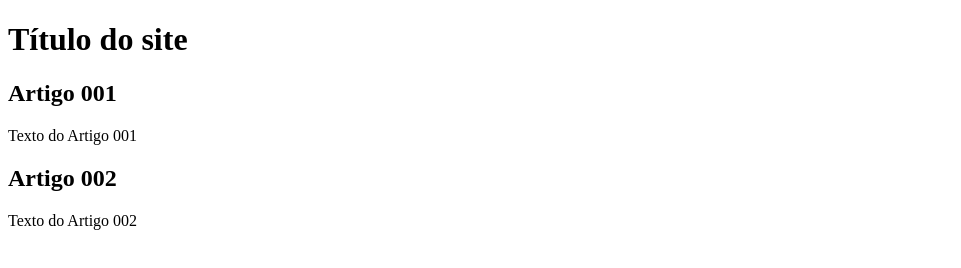
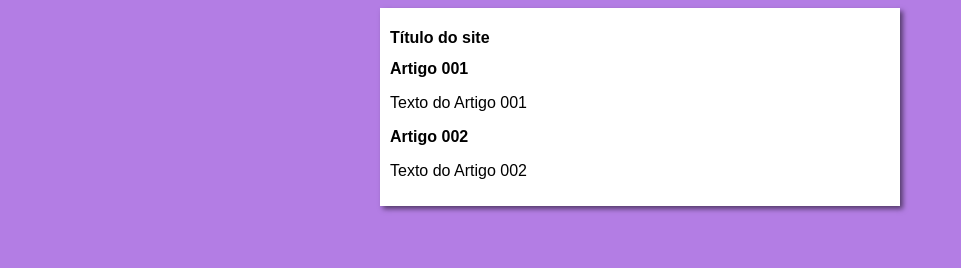
Before and after one commit to Artimes22/projeto-site, a plain HTML site: page index.html in a window 1280 px wide. Shown: the whole page, without its empty margins (0-961 px from the left). Drawn offline with Linux system fonts and the light colour scheme.

Commit message:
comecei o design

```diff
--- /dev/null
+++ b/estilos/style.css
@@ -0,0 +1,15 @@
+* {
+    font-family: Arial, Helvetica, sans-serif;
+    font-size: 16px;
+
+}
+body{
+    background-color: rgb(179, 125, 228);
+}
+main {
+    background-color: white;
+    width: 500px;
+    margin: auto;
+    padding: 10px;
+    box-shadow: 3px 3px 5px rgba(0, 0, 0, 0.524);
+}
--- a/index.html
+++ b/index.html
@@ -5,6 +5,7 @@
     <meta http-equiv="X-UA-Compatible" content="IE=edge">
     <meta name="viewport" content="width=device-width, initial-scale=1.0">
     <title>Título do site</title>
+    <link rel="stylesheet" href="estilos/style.css">
 </head>
 <body>
     <main>
```
